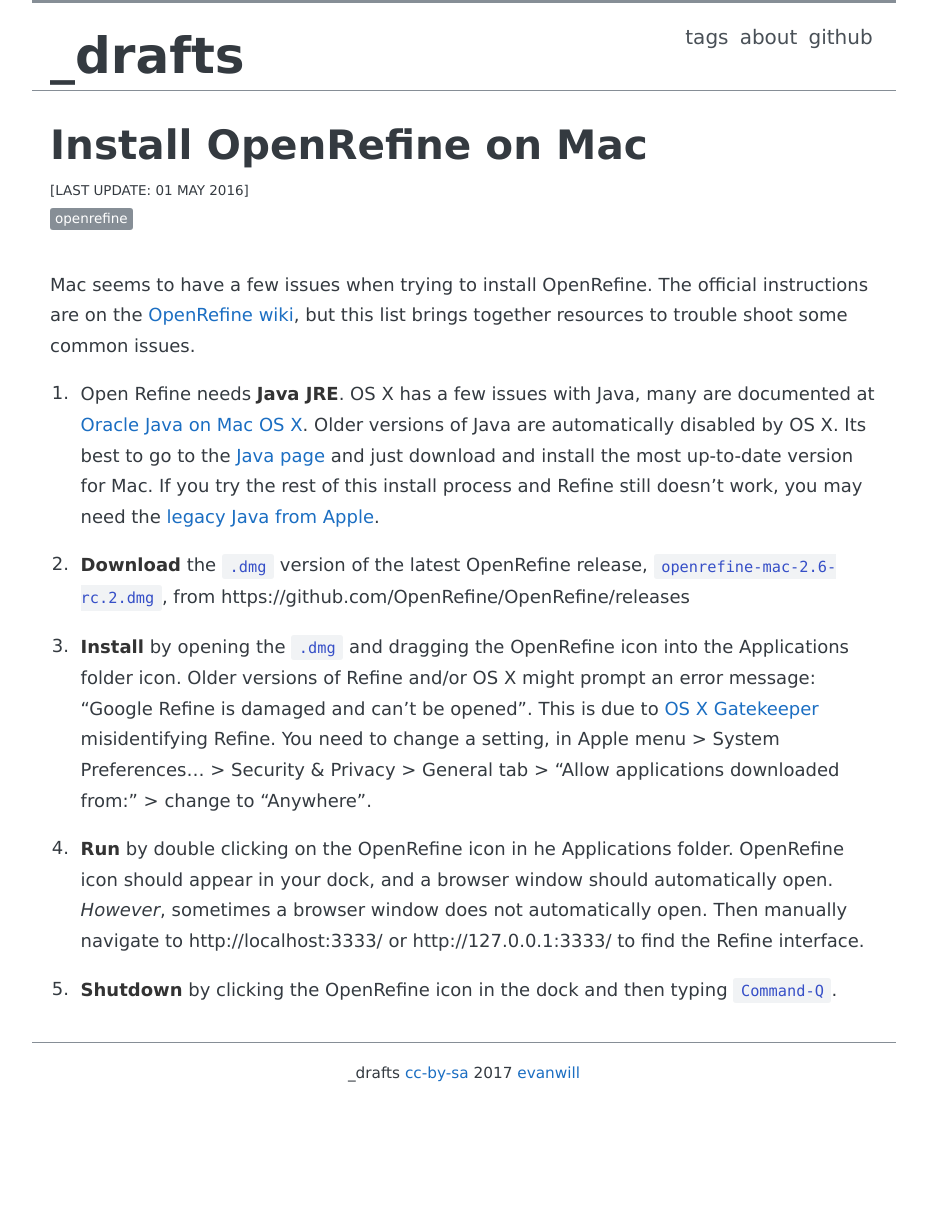
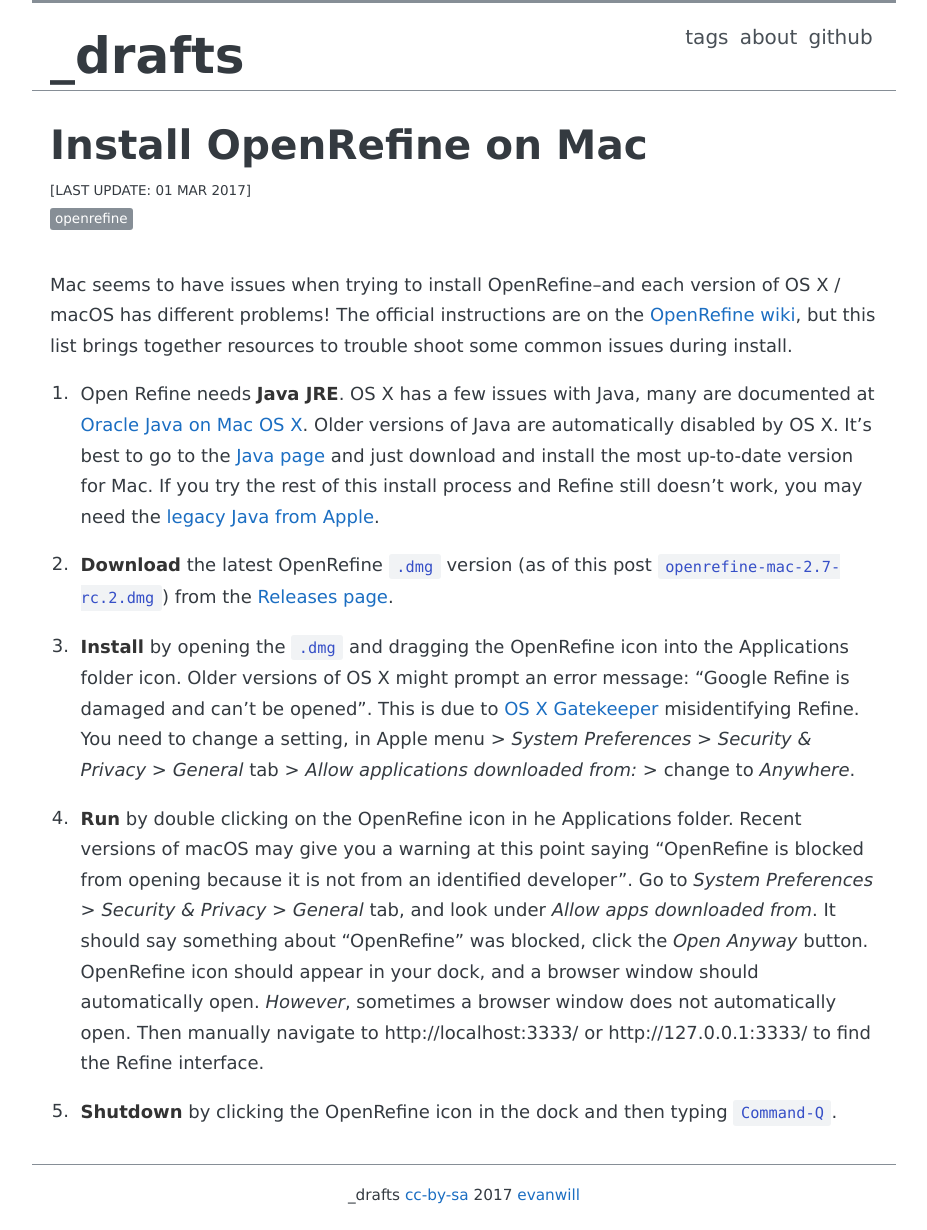
Before and after one commit to evanwill/_drafts, a Jekyll site: the page built from _notes/open-refine-osx.md, in a window 1280 px wide. Shown: the whole page, without its empty margins (176-1103 px from the left). Built offline with Jekyll 4.4.1, drawn with Linux system fonts in a browser that asks for light colours; before the commit the page ends 1108 px from its top, so only the background shows below that.

Commit message:
osx instructions

```diff
--- a/_notes/open-refine-osx.md
+++ b/_notes/open-refine-osx.md
@@ -2,27 +2,29 @@
 title: Install OpenRefine on Mac
 layout: post
 tags: [openrefine]
-date: 2016-05-01
+date: 2017-03-01
 ---
 
-Mac seems to have a few issues when trying to install OpenRefine.
+Mac seems to have issues when trying to install OpenRefine--and each version of OS X / macOS has different problems!
 The official instructions are on the [OpenRefine wiki](https://github.com/OpenRefine/OpenRefine/wiki/Installation-Instructions#mac-osx),
-but this list brings together resources to trouble shoot some common issues.
+but this list brings together resources to trouble shoot some common issues during install.
 
 1. Open Refine needs **Java JRE**.
 OS X has a few issues with Java, many are documented at [Oracle Java on Mac OS X](https://java.com/en/download/faq/java_mac.xml).
 Older versions of Java are automatically disabled by OS X.
-Its best to go to the [Java page](https://www.java.com/en/) and just download and install the most up-to-date version for Mac.
+It's best to go to the [Java page](https://www.java.com/en/) and just download and install the most up-to-date version for Mac.
 If you try the rest of this install process and Refine still doesn't work, you may need the [legacy Java from Apple](https://support.apple.com/kb/DL1572?locale=en_US).
 
-2. **Download** the `.dmg` version of the latest OpenRefine release, `openrefine-mac-2.6-rc.2.dmg`, from  https://github.com/OpenRefine/OpenRefine/releases
+2. **Download** the latest OpenRefine `.dmg` version (as of this post `openrefine-mac-2.7-rc.2.dmg`) from the [Releases page](https://github.com/OpenRefine/OpenRefine/releases).
 
 3. **Install** by opening the `.dmg` and dragging the OpenRefine icon into the Applications folder icon.
-Older versions of Refine and/or OS X might prompt an error message: "Google Refine is damaged and can't be opened".
+Older versions of OS X might prompt an error message: "Google Refine is damaged and can't be opened".
 This is due to [OS X Gatekeeper](https://support.apple.com/en-us/HT202491) misidentifying Refine.
-You need to change a setting, in Apple menu > System Preferences... > Security & Privacy > General tab > "Allow applications downloaded from:" > change to "Anywhere".
+You need to change a setting, in Apple menu > *System Preferences* > *Security & Privacy* > *General* tab > *Allow applications downloaded from:* > change to *Anywhere*.
 
 4. **Run** by double clicking on the OpenRefine icon in he Applications folder.
+Recent versions of macOS may give you a warning at this point saying "OpenRefine is blocked from opening because it is not from an identified developer".
+Go to *System Preferences* > *Security & Privacy* > *General* tab, and look under *Allow apps downloaded from*. It should say something about "OpenRefine" was blocked, click the *Open Anyway* button.
 OpenRefine icon should appear in your dock, and a browser window should automatically open.
 *However*, sometimes a browser window does not automatically open.
 Then manually navigate to http://localhost:3333/ or http://127.0.0.1:3333/ to find the Refine interface.
```
